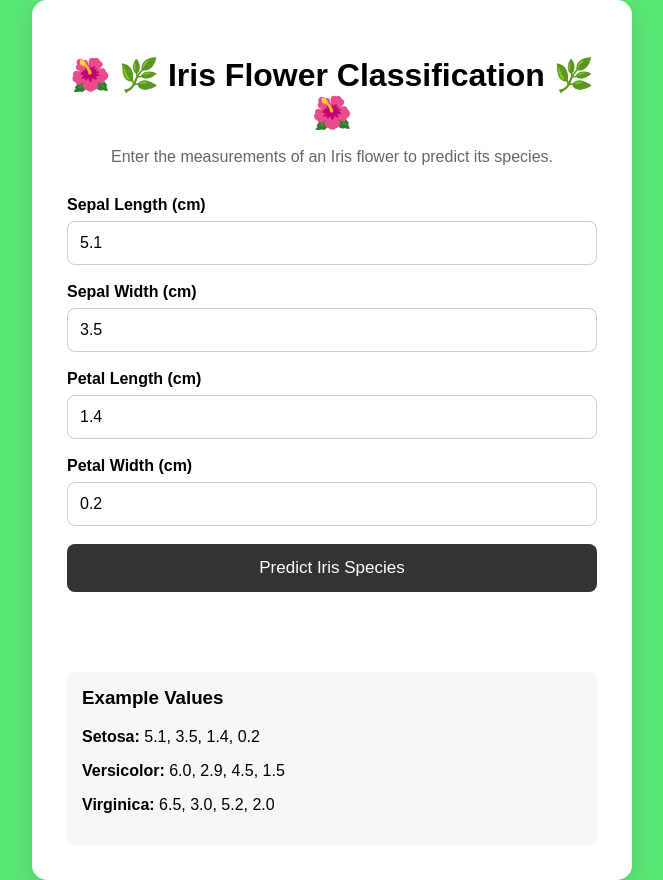
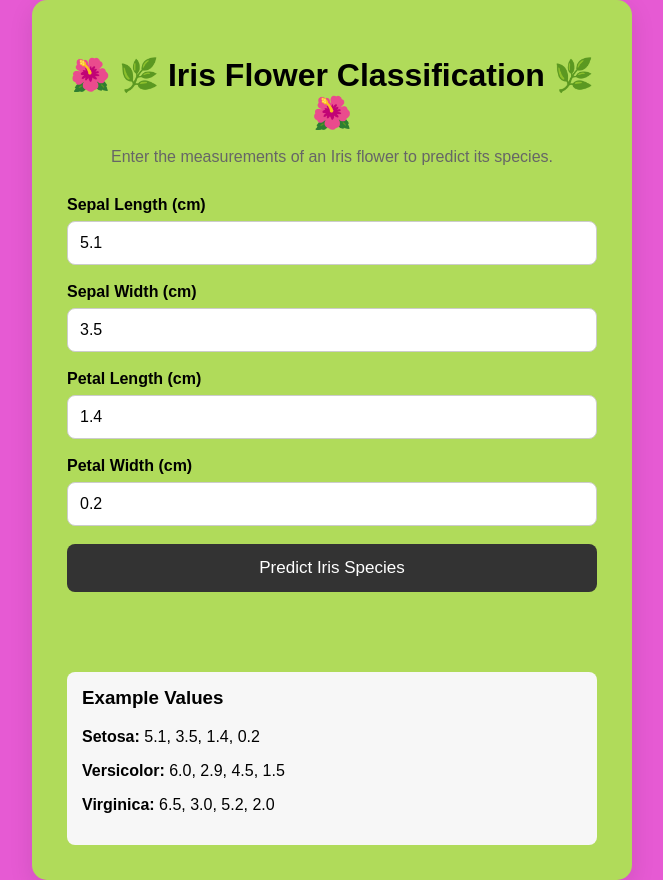
Before and after one commit to Sindhu0318/iris-classification, a Flask app: page / in a window 1280 px wide. Shown: the whole page, without its empty margins (308-971 px from the left). Run offline with Flask 3, Linux system fonts and the light colour scheme; parts of the project's set-up code (start-up, migrations or seed data) failed here and were passed over.

Commit message:
modified style

```diff
--- a/static/style.css
+++ b/static/style.css
@@ -8,7 +8,7 @@ body {
 
     font-family: Arial, sans-serif;
 
-    background: #5ae676;
+    background: #e65ad3;
 
     min-height: 100vh;
 
@@ -21,7 +21,7 @@ body {
     width: 90%;
     max-width: 600px;
 
-    background: white;
+    background: rgb(176, 219, 90);
 
     padding: 35px;
 
```
